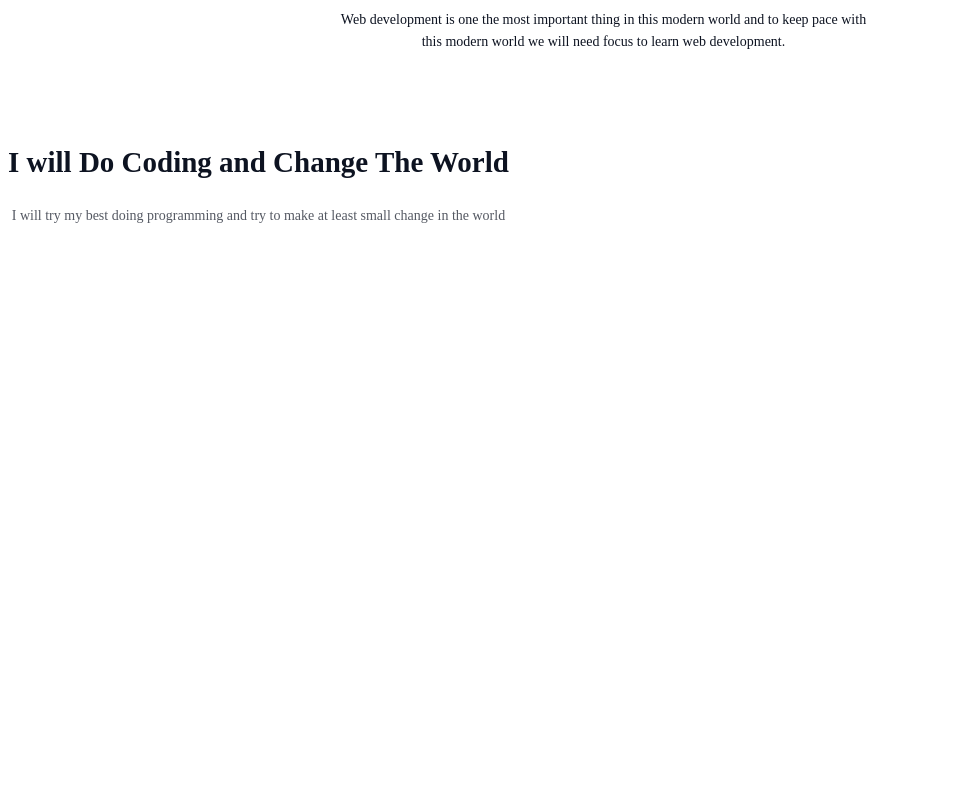
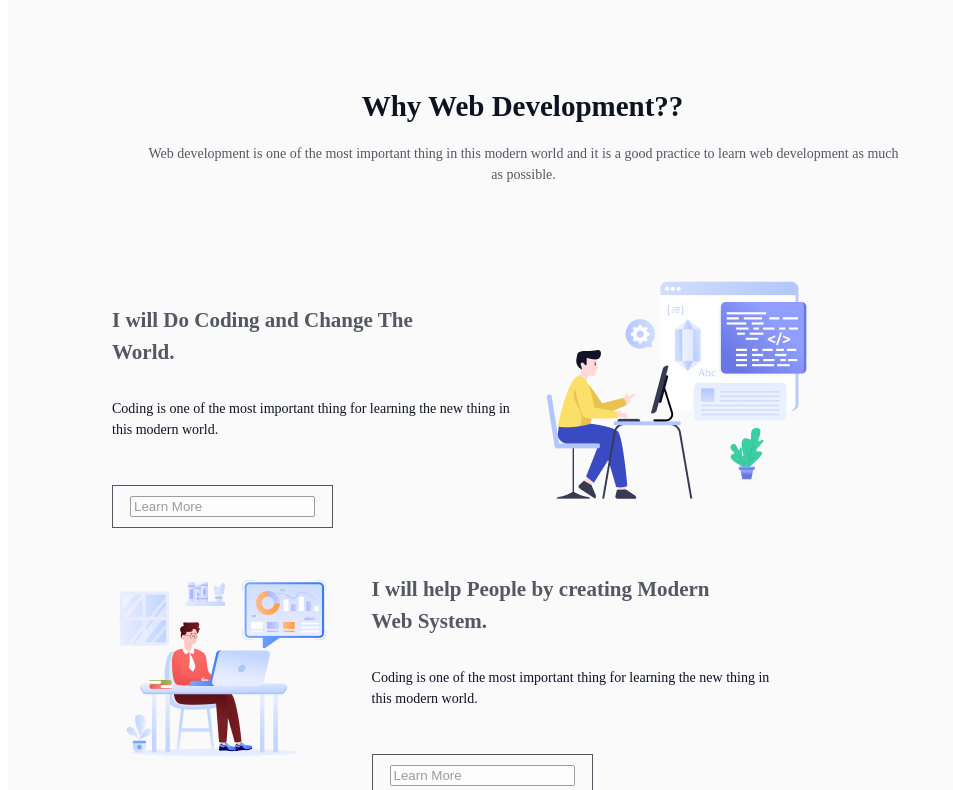
Before and after one commit to Nayem-05/Assignment1, a plain HTML site: page index.html in a window 1280 px wide. Shown: the part 648-1438 px from the top of the page, without its empty margins (0-953 px from the left). Drawn offline with Linux system fonts and the light colour scheme; a web font is replaced by a local one.

Commit message:
Third Commit

```diff
--- a/Styles/design.css
+++ b/Styles/design.css
@@ -82,59 +82,192 @@ flex-grow: 0;
 /*
 why dev section part */
 
-.why-dev{
-width: 841px;
-height: 1000px;
+.why-box{
+    border-radius: 14px;
+
+    background: rgba(13, 19, 33, 0.02);
+    width: 1014px;
+    height: 1239px;
+    display: flex;
+    flex-direction: row;
+    justify-content: flex-start;
+    align-items: center;
+    gap: 9;
+    padding: 71px 86px 71px 86px;
+}
+.why-content{
+    width: 841px;
+height: 1097px;
 display: flex;
 flex-direction: column;
 justify-content: flex-start;
 align-items: center;
 gap: 42;
 padding: 0px;
+flex: none;
+order: 0;
+flex-grow: 0;
+margin: 0px 9px;
 }
-.dev-intro{
-width:880px;
-height: 100px;
+.why-title{
+    color: rgb(13, 19, 33);
+    font-size: 29px;
+    font-weight: 800;
+    line-height: 31px;
+    letter-spacing: 0%;
+    text-align: center;
+    width: 756px;
+height: 31px;
 display: flex;
 flex-direction: column;
 justify-content: flex-start;
 align-items: center;
-gap: 18;
-padding: 0px;
-}
-.headline{
-color: rgb(13, 19, 33);
-font-size: 29px;
-font-weight: 800;
-align-items: center;
-margin-left: 400px;
-
-}
-.content-discription{
-color: rgb(13, 19, 33);
-font-size: 14px;
-font-weight: 400;
-line-height: 22px;
-letter-spacing: 0%;
-text-align: center;
-margin-left: 350px;
-margin-top: 0px;
-}
-.dev-box1{
-width: 850px;
-height: 240px;
-
-display: flex;
-flex-direction: row;
-justify-content: space-between;
-align-items: center;
+gap: 21;
 padding: 0px;
 flex: none;
 order: 0;
 align-self: stretch;
 flex-grow: 0;
-margin: 32px 0px;
+margin: 21px 0px;
 }
+.why-desc{
+    color: rgb(13, 19, 33);
+font-size: 14px;
+font-weight: 400;
+line-height: 21px;
+letter-spacing: 0%;
+text-align: center;
+opacity: 0.7;
+width: 758px;
+height: 46px;
+display: flex;
+flex-direction: column;
+justify-content: flex-start;
+align-items: center;
+gap: 24;
+padding: 0px;
+flex: none;
+order: 1;
+align-self: stretch;
+flex-grow: 0;
+margin: 21px 0px;
+
+}
+.why-box-content-area{
+width: 841px;
+height: 954px;
+display: flex;
+flex-direction: column;
+justify-content: flex-start;
+align-items: flex-start;
+gap: 32;
+padding: 0px;
+flex: none;
+order: 1;
+align-self: stretch;
+flex-grow: 0;
+margin: 42px 0px;
+}
+.why-box-content{
+    width: 756px;
+height: 213px;
+display: flex;
+flex-direction: row;
+justify-content: flex-start;
+align-items: center;
+gap: 32;
+padding: 0px;
+flex: none;
+order: 0;
+align-self: stretch;
+flex-grow: 0;
+margin: 28px 0px;
+}
+.why-writing{
+    width: 424px;
+    height: 194px;
+    display: flex;
+    flex-direction: column;
+    justify-content: flex-start;
+    align-items: flex-start;
+    gap: 29;
+    padding: 0px;
+    flex: none;
+    order: 0;
+    flex-grow: 0;
+    margin: 0px 9px;
+}
+.why-image-part{
+    width: 259.56px;
+height: 217.01px;
+left: 0.36%;
+right: -0.36%;
+top: 1.74%;
+bottom: -1.74%;
+}
+.why-box-title{
+    color: rgba(13, 19, 33, 0.7);
+    font-size: 21px;
+    font-weight: 700;
+    line-height: 32px;
+    letter-spacing: 0%;
+    text-align: left;
+    position: static;
+width: 347px;
+height: 64px;
+display: flex;
+flex-direction: column;
+justify-content: center;
+align-items: flex-start;
+gap: 14;
+padding: 0px;
+flex: none;
+order: 0;
+flex-grow: 0;
+margin: 14px 0px;
+}
+.why-box-desc{
+    color: rgb(13, 19, 33);
+    font-size: 14px;
+    font-weight: 400;
+    line-height: 21px;
+    letter-spacing: 0%;
+    text-align: left;
+    width: 416px;
+height: 46px;
+display: flex;
+flex-direction: column;
+justify-content: center;
+align-items: flex-start;
+gap: 14;
+padding: 0px;
+flex: none;
+order: 1;
+flex-grow: 0;
+margin: 14px 0px;
+}
+.learn{
+box-sizing: border-box;
+border: 1px solid rgb(13, 19, 33);
+opacity: 0.7;
+
+display: flex;
+flex-direction: row;
+justify-content: center;
+align-items: center;
+gap: 9;
+padding: 10px 17px 10px 17px;
+flex: none;
+order: 1;
+flex-grow: 0;
+margin: 29px 0px;
+
+}
+.learn-more{
+    justify-content: center;
+}
+
+
 
 
 /* Inspiration section part */
--- a/index.html
+++ b/index.html
@@ -25,30 +25,84 @@
             </div>
         </section>
 
-        <section class="why-dev">
-            <div class="dev-intro">
-                <h1 class="headline">
-                    Why Web Development??
-                </h1>
-                <p class="content-discription">
-                    Web development is one the most important thing in this modern world and to keep pace with this modern world we will need focus to learn web development.
-                </p>
+    </header>
+    <main>
+        <section class="why-box">
+            <section class="why-content">
+                <div class="why-intro">
+                    <h2 class="why-title">Why Web Development??</h2>
+                    <p class="why-desc">
+                        Web development is one of the most important thing in this modern world and it is a good practice to learn web development as much as possible.
+                    </p>
+                </div>
+                <div class="why-box-content-area">
+                <div class="why-box-content">
+                    <div class="why-writing">
+                    <h4 class="why-box-title">
+                        I will Do Coding and Change The World.
+                    </h4>
+                    <p class="why-box-desc">
+                        Coding is one of the most important thing for learning the new thing in this modern world.
+                    </p>
+                    <div class="learn">
+                        <div class="learn-more">
+                            <input type="text"
+                            placeholder="Learn More">
+                        </div>
+                    </div>
+
+                </div>
+
+                <div class="why-image-part">
+                    <img src="assets/Layer_1.png" alt="">
+
+                </div>
             </div>
-            <section class="dev-box1">
-                <div class="pic1">
-                    <h2 class="title">
-                        I will Do Coding and Change The World
-                    </h2>
-                    <p class="title-desc">I will try my best doing programming and try to make at least small change in the world</p>
-                </div>
-            </section>
-            <section class="dev-box2"></section>
-            <section class="dev-box3"></section>
-        </section>
 
 
-    </header>
-    <main>
+                <div class="why-box-content">
+                    <div class="why-image-part">
+                    <img src="assets/Group 3.png" alt="">
+                    </div>
+                    <div class="why-writing">
+                    <h4 class="why-box-title">
+                        I will help People by creating Modern Web System.
+                    </h4>
+                    <p class="why-box-desc">
+                        Coding is one of the most important thing for learning the new thing in this modern world.
+                    </p>
+                    <div class="learn">
+                        <div class="learn-more">
+                            <input type="text"
+                            placeholder="Learn More">
+                        </div>
+                    </div>
+
+                    </div>
+                </div>
+                <div class="why-box-content">
+                    <div class="why-writing">
+                    <h4 class="why-box-title">
+                        I will Do Coding and Change The World.
+                    </h4>
+                    <p class="why-box-desc">
+                        Coding is one of the most important thing for learning the new thing in this modern world.
+                    </p>
+                    <div class="learn">
+                        <div class="learn-more">
+                            <input type="text"
+                            placeholder="Learn More">
+                        </div>
+                    </div>
+
+                    </div>
+                    <div class="why-image-part">
+                    <img src="assets/Group 4.png" alt="">
+                </div>
+                </div>
+            </div>
+            </section>
+        </section>
         <section class="inspiration">
             <div class="inspiration-intro">
                 <h2 class="title">
```
